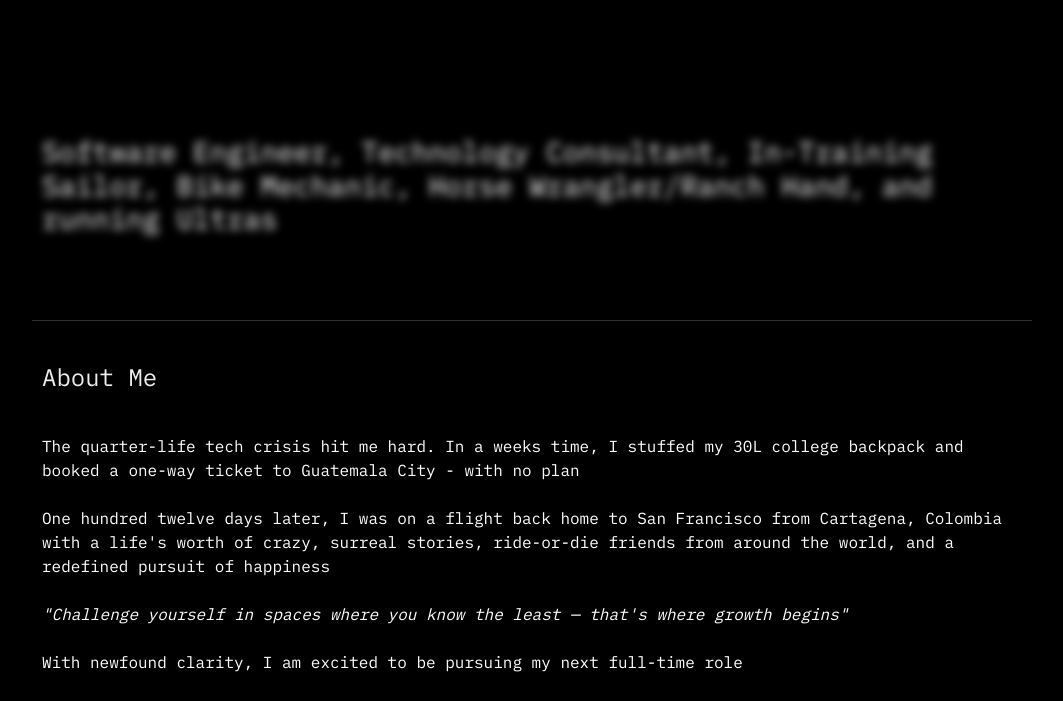
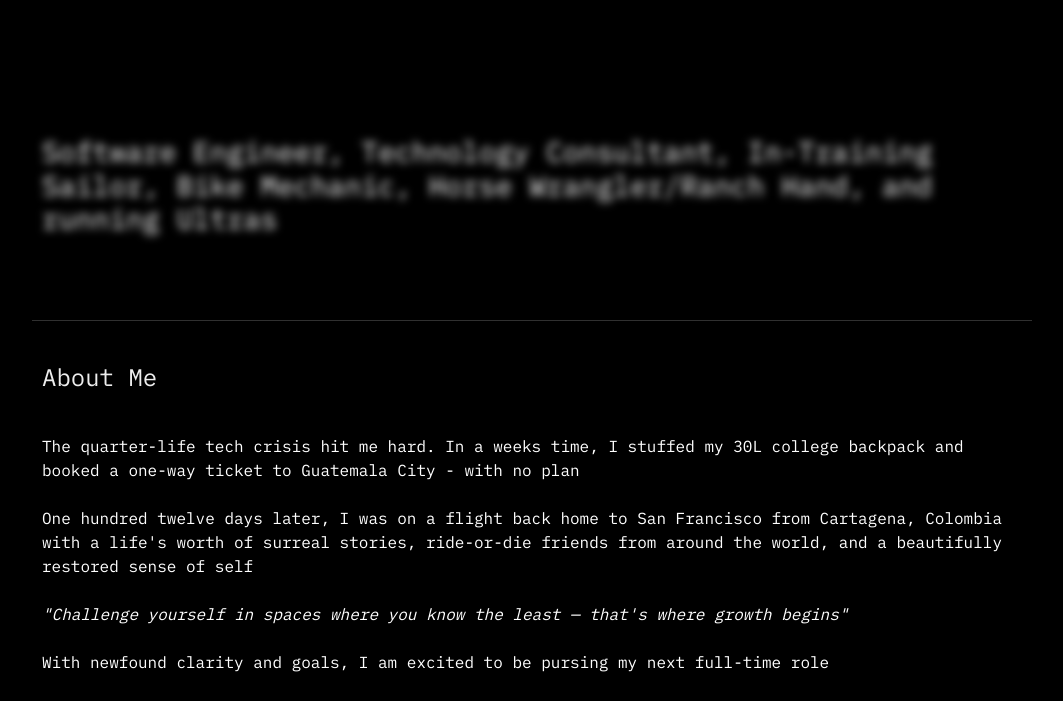
Before and after one commit to rubyaguilar/rubyaguilar.github.io, a plain HTML site: page index.html in a window 1280 px wide. Shown: the part 85-786 px from the top of the page, without its empty margins (108-1171 px from the left). Drawn offline with Linux system fonts and the light colour scheme.

Commit message:
resume updates

```diff
--- a/index.html
+++ b/index.html
@@ -193,7 +193,7 @@ paidText.addEventListener('click', () => unblurWithReset(paidText, 3, 20000)); /
             <p class="uk-margin-xlarge-left uk-margin-xlarge-right uk-margin-medium-top">
             The quarter-life tech crisis hit me hard. In a weeks time, I stuffed my 30L college backpack and booked a one-way ticket to Guatemala City - with no plan
             <br><br>
-            One hundred twelve days later, I was on a flight back home to San Francisco from Cartagena, Colombia with a life's worth of crazy, surreal stories, ride-or-die friends from around the world, and a redefined pursuit of happiness
+            One hundred twelve days later, I was on a flight back home to San Francisco from Cartagena, Colombia with a life's worth of surreal stories, ride-or-die friends from around the world, and a beautifully restored sense of self
             <br> <br>
 
             <span style="font-style: italic; color: inherit;">
@@ -201,7 +201,7 @@ paidText.addEventListener('click', () => unblurWithReset(paidText, 3, 20000)); /
             </span>
             <br> <br>
 
-            With newfound clarity, I am excited to be pursuing my next full-time role
+            With newfound clarity and goals, I am excited to be pursing my next full-time role
 
                 </p>
              <!-- Button -->
```
